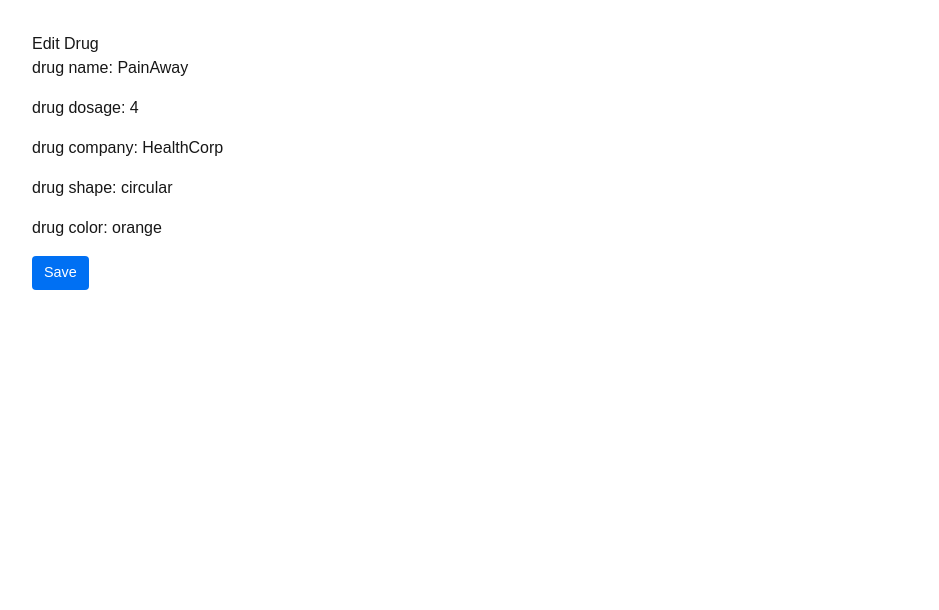
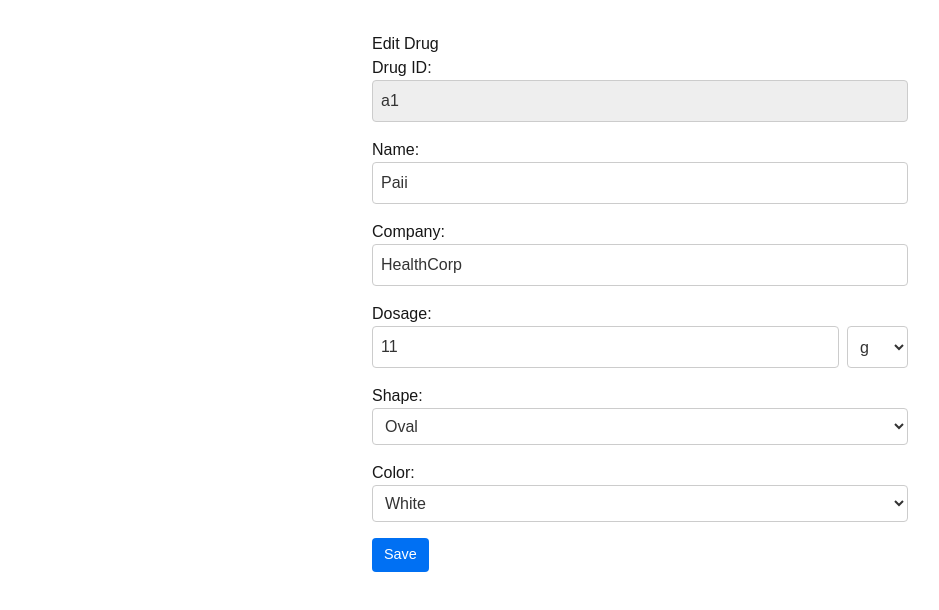
Before and after one commit to Tashyjj/drug-application, a Next.js app: page /admin/edit/a1 in a window 1280 px wide. Shown: the top 610 px of the page, without its empty margins (0-939 px from the left). Built offline with nearby package versions, Linux system fonts and the light colour scheme; data requests are answered from the project's data file.

Commit message:
edit form and create form now have full functionality and validation

```diff
--- a/app/admin/create/page.js
+++ b/app/admin/create/page.js
@@ -23,18 +23,30 @@ export default function CreateDrugPage() {
         setForm({ ...form, [e.target.name]: e.target.value });
     };
 
-    const validate = () => {
+    const validate = async () => {
         const errs = [];
 
+        //validating agasint existing
+        const res = await fetch('http://localhost:4000/drugs');
+        const existingDrugs = await res.json();
+
+        //seeig if Id exists or no
+        if (existingDrugs.some(drug => drug.id === form.id.trim())) {
+            errs.push('Drug ID already exists. Please choose a unique ID.');
+        }
+
+        //drug name
         if (form.drug_name.length < 3 || form.drug_name.length > 30) {
             errs.push('Drug name must be between 3 and 30 characters in length');
         }
 
+        //dosage
         const dosage = parseInt(form.drug_dosage);
         if (isNaN(dosage) || dosage < 10 || dosage > 1000) {
             errs.push('Drug dosage must be a number between 10 and 1000');
         }
 
+        //company
         if (!/^[a-zA-Z\s]+$/.test(form.drug_company)) {
             errs.push('Drug company name must only contain letters and spaces');
         }
@@ -45,16 +57,19 @@ export default function CreateDrugPage() {
     const handleSubmit = async (e)=> {
         e.preventDefault();
 
-        const validationErrors = validate();
+        const validationErrors = await validate();
             if (validationErrors.length > 0) {
                 setErrors(validationErrors);
                 return;
             }
 
         await fetch('http://localhost:4000/drugs', {
-        method: 'POST',
-        headers: { 'Content-Type': 'application/json' },
-        body: JSON.stringify({ ...form, drug_dosage: parseInt(form.drug_dosage) }),
+            method: 'POST',
+            headers: { 'Content-Type': 'application/json' },
+            body: JSON.stringify({
+                ...form,
+                drug_dosage: parseInt(form.drug_dosage)
+            }),
         });
 
         router.push('/admin');
--- a/app/admin/edit/[id]/editForm.js
+++ b/app/admin/edit/[id]/editForm.js
@@ -4,7 +4,12 @@ import { useRouter } from 'next/navigation';
 
 export default function EditForm({ drug }) {
     const router = useRouter();
-    const [form, setForm] = useState(drug);
+
+    const [form, setForm] = useState({
+        ...drug,
+        drug_dosage: drug.drug_dosage.toString(), //dosage has to be string for input
+    });
+
     const [errors, setErrors] = useState([]);
 
     const handleChange = (e) => {
@@ -30,6 +35,7 @@ export default function EditForm({ drug }) {
 
     const handleSubmit = async (e) => {
         e.preventDefault();
+
         const validationErrors = validate();
         if (validationErrors.length > 0) {
             setErrors(validationErrors);
@@ -45,29 +51,159 @@ export default function EditForm({ drug }) {
         router.push('/admin');
     };
 
+    const labels = {
+        id: 'Drug ID',
+        drug_name: 'Name',
+        drug_dosage: 'Dosage',
+        drug_unit: 'Dosage Unit',
+        drug_company: 'Company',
+        drug_shape: 'Shape',
+        drug_color: 'Color'
+    };
+
     return (
-        <div style={{ padding: '2rem' }}>
+        <div style={{ padding: '2rem', maxWidth: '600px', margin: '0 auto' }}>
             <h1>Edit Drug</h1>
 
             {errors.length > 0 && (
-            <ul style={{ color: 'red' }}>
+                <ul style={{ color: 'red', marginBottom: '1rem' }}>
                 {errors.map((err, idx) => <li key={idx}>{err}</li>)}
                 </ul>
             )}
 
             <form onSubmit={handleSubmit}>
-            {['drug_name', 'drug_dosage', 'drug_company', 'drug_shape', 'drug_color'].map((field) => (
+
+                <div style={{ marginBottom: '1rem' }}>
+                    <label>{labels.id}:</label><br />
+                    <input
+                        type="text"
+                        name="id"
+                        value={form.id}
+                        readOnly
+                        style={{
+                        width: '100%',
+                        backgroundColor: '#eee',
+                        color: '#333',
+                        padding: '0.5rem',
+                        border: '1px solid #ccc',
+                        borderRadius: '4px'
+                        }}
+                    />
+                </div>
+
+
+                {['drug_name', 'drug_company'].map((field) => (
                     <div key={field} style={{ marginBottom: '1rem' }}>
-                <label>{field.replace('_', ' ')}: </label>
+                        <label>{labels[field]}:</label><br />
                         <input
                         type="text"
                         name={field}
                         value={form[field]}
                         onChange={handleChange}
                         required
+                        style={{
+                            width: '100%',
+                            backgroundColor: 'white',
+                            color: '#333',
+                            padding: '0.5rem',
+                            border: '1px solid #ccc',
+                            borderRadius: '4px'
+                        }}
                         />
                     </div>
                 ))}
+
+
+                <div style={{ marginBottom: '1rem' }}>
+                    <label>{labels.drug_dosage}:</label><br />
+                    <div style={{ display: 'flex', gap: '0.5rem' }}>
+                        <input
+                        type="number"
+                        name="drug_dosage"
+                        value={form.drug_dosage}
+                        onChange={handleChange}
+                        required
+                        style={{
+                            flex: 1,
+                            backgroundColor: 'white',
+                            color: '#333',
+                            padding: '0.5rem',
+                            border: '1px solid #ccc',
+                            borderRadius: '4px'
+                        }}
+                        />
+                        <select
+                        name="drug_unit"
+                        value={form.drug_unit}
+                        onChange={handleChange}
+                        style={{
+                            padding: '0.5rem',
+                            border: '1px solid #ccc',
+                            borderRadius: '4px',
+                            backgroundColor: 'white',
+                            color: '#333'
+                        }}
+                        >
+                        <option value="mg">mg</option>
+                        <option value="g">g</option>
+                        </select>
+                    </div>
+                </div>
+
+
+                <div style={{ marginBottom: '1rem' }}>
+                    <label>{labels.drug_shape}:</label><br />
+                    <select
+                        name="drug_shape"
+                        value={form.drug_shape}
+                        onChange={handleChange}
+                        required
+                        style={{
+                            width: '100%',
+                            padding: '0.5rem',
+                            border: '1px solid #ccc',
+                            borderRadius: '4px',
+                            backgroundColor: 'white',
+                            color: '#333'
+                        }}
+                    >
+                        <option value="">-- Select a shape --</option>
+                        <option value="circular">Circular</option>
+                        <option value="rectangular">Rectangular</option>
+                        <option value="oval">Oval</option>
+                        <option value="tab">Tab</option>
+                        <option value="suppository">Suppository</option>
+                    </select>
+                </div>
+
+
+                <div style={{ marginBottom: '1rem' }}>
+                    <label>{labels.drug_color}:</label><br />
+                    <select
+                        name="drug_color"
+                        value={form.drug_color}
+                        onChange={handleChange}
+                        required
+                        style={{
+                            width: '100%',
+                            padding: '0.5rem',
+                            border: '1px solid #ccc',
+                            borderRadius: '4px',
+                            backgroundColor: 'white',
+                            color: '#333'
+                        }}
+                    >
+                        <option value="">-- Select a color --</option>
+                        <option value="white">White</option>
+                        <option value="red">Red</option>
+                        <option value="blue">Blue</option>
+                        <option value="orange">Orange</option>
+                        <option value="yellow">Yellow</option>
+                        <option value="green">Green</option>
+                        <option value="purple">Purple</option>
+                    </select>
+                </div>
+
                 <button type="submit">Save</button>
             </form>
         </div>
--- a/db.json
+++ b/db.json
@@ -2,21 +2,12 @@
   "drugs": [
     {
       "id": "a1",
-      "drug_name": "PainAway",
-      "drug_dosage": 4,
+      "drug_name": "Paii",
+      "drug_dosage": 11,
       "drug_company": "HealthCorp",
-      "drug_shape": "circular",
-      "drug_color": "orange",
-      "drug_unit": "mg"
-    },
-    {
-      "id": "b2",
-      "drug_name": "Me",
-      "drug_dosage": 12,
-      "drug_company": "FixAll777",
-      "drug_shape": "rectangular",
-      "drug_color": "orange",
-      "drug_unit": "mg"
+      "drug_shape": "oval",
+      "drug_color": "white",
+      "drug_unit": "g"
     },
     {
       "id": "d4",
```
Lines whose indentation alone changed are shown as unchanged.
